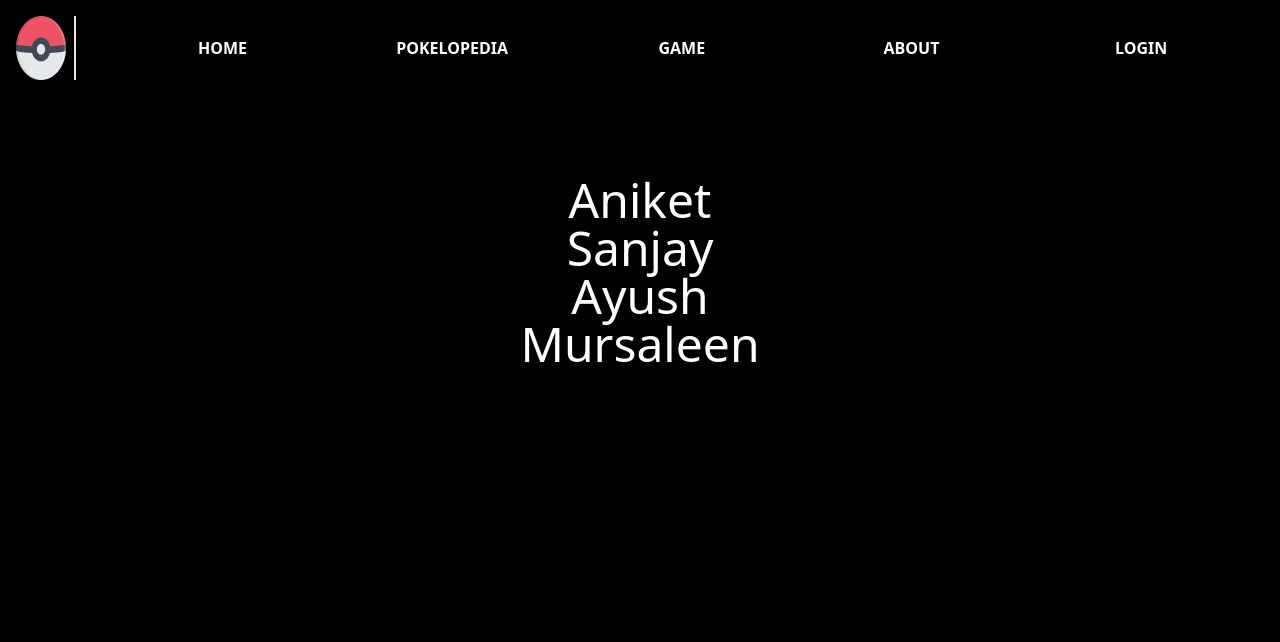
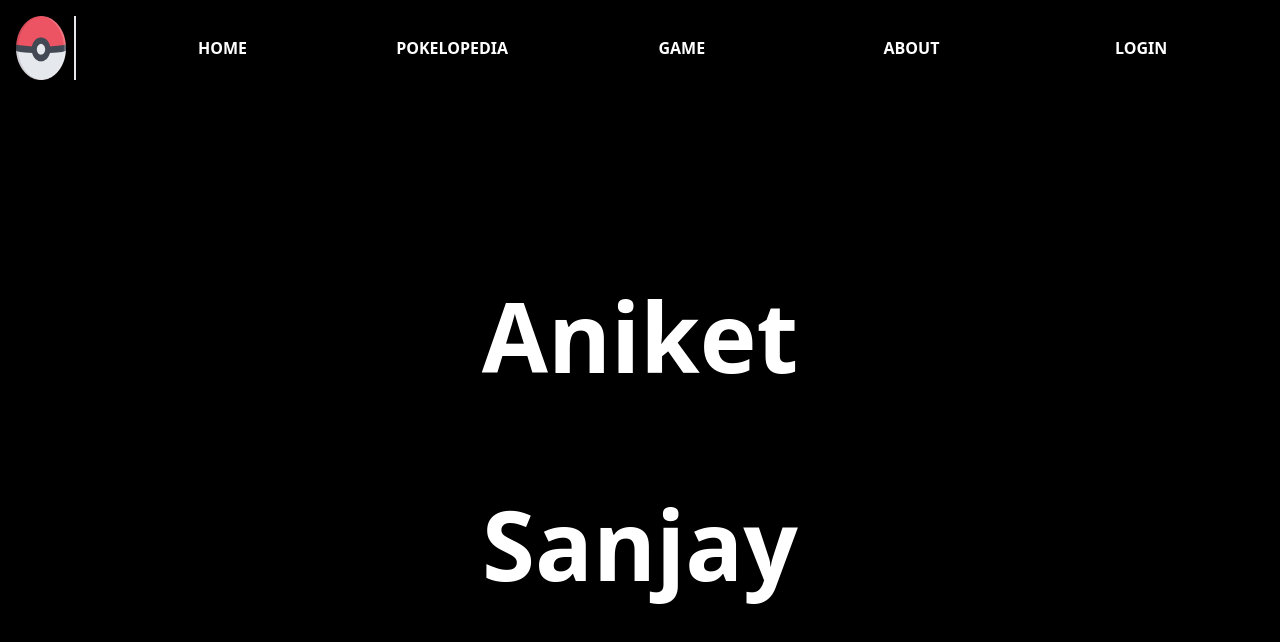
Before and after one commit to aniket-dev-ai/pokedex, a React (Vite) app: page /about in a window 1280 px wide. Shown: the top 642 px of the page. Built offline with nearby package versions, Linux system fonts and the light colour scheme.

Commit message:
CARDS Change

```diff
--- a/src/Components/About.jsx
+++ b/src/Components/About.jsx
@@ -1,10 +1,8 @@
 function About() {
   return (
-    <div className="text-white text-5xl text-center pt-24">
-      <h1>Aniket</h1>
-      <h1>Sanjay</h1>
-      <h1>Ayush</h1>
-      <h1>Mursaleen</h1>
+    <div className="text-white h-[90vh] w-full text-center font-extrabold flex flex-col justify-evenly items-center p-8 lg:p-24">
+      <h1 className="text-4xl md:text-6xl lg:text-8xl">Aniket</h1>
+      <h1 className="text-4xl md:text-6xl lg:text-8xl">Sanjay</h1>
     </div>
   );
 }
--- a/src/Components/Cards.jsx
+++ b/src/Components/Cards.jsx
@@ -19,7 +19,7 @@ const Cards = () => {
   const fetchAllPokemonData = async () => {
     try {
       const response = await axios.get(
-        "https://pokeapi.co/api/v2/pokemon?limit=25"
+        "https://pokeapi.co/api/v2/pokemon?limit=550"
       ); // Fetch initial set of Pokémon
       const detailedData = await Promise.all(
         response.data.results.map(async (pokemon) => {
@@ -35,10 +35,10 @@ const Cards = () => {
         })
       );
       setAllPokemonData(detailedData); // Store all Pokémon data
-      setDisplayedPokemon(getRandomPokemon(detailedData, 20)); // Randomly select 20 Pokémon for display
+      setDisplayedPokemon(getRandomPokemon(detailedData, 550)); // Randomly select 20 Pokémon for display
     } catch (error) {
-      console.error("Error fetching Pokémon data:", error);
-      setError("Failed to load Pokémon data."); // Set a meaningful error message
+      console.error(0, error);
+      setError( ); // Set a meaningful error message
     } finally {
       setLoading(false); // Set loading to false when done
     }
--- a/src/Components/Loader.jsx
+++ b/src/Components/Loader.jsx
@@ -3,7 +3,7 @@ import loaderImg from "../assets/pokeball-loader.gif";
 
 const Loader = () => {
   return (
-    <div className="w-full h-full flex justify-center items-center">
+    <div className="w-screen h-screen flex justify-center items-center">
       <img src={loaderImg} alt="loader" />
     </div>
   );
```
